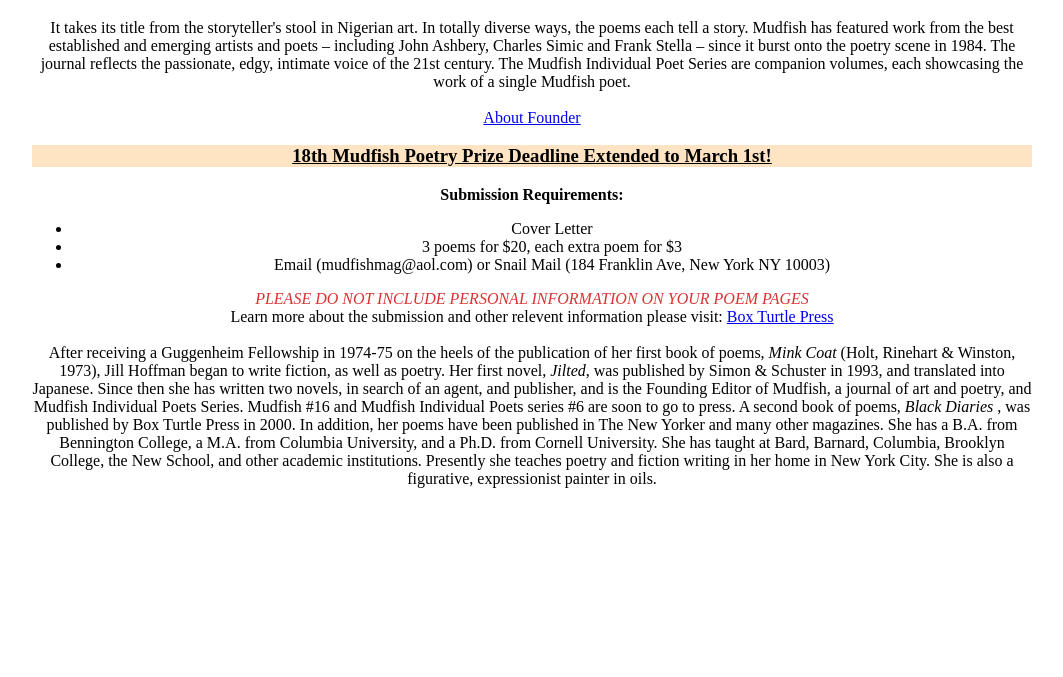
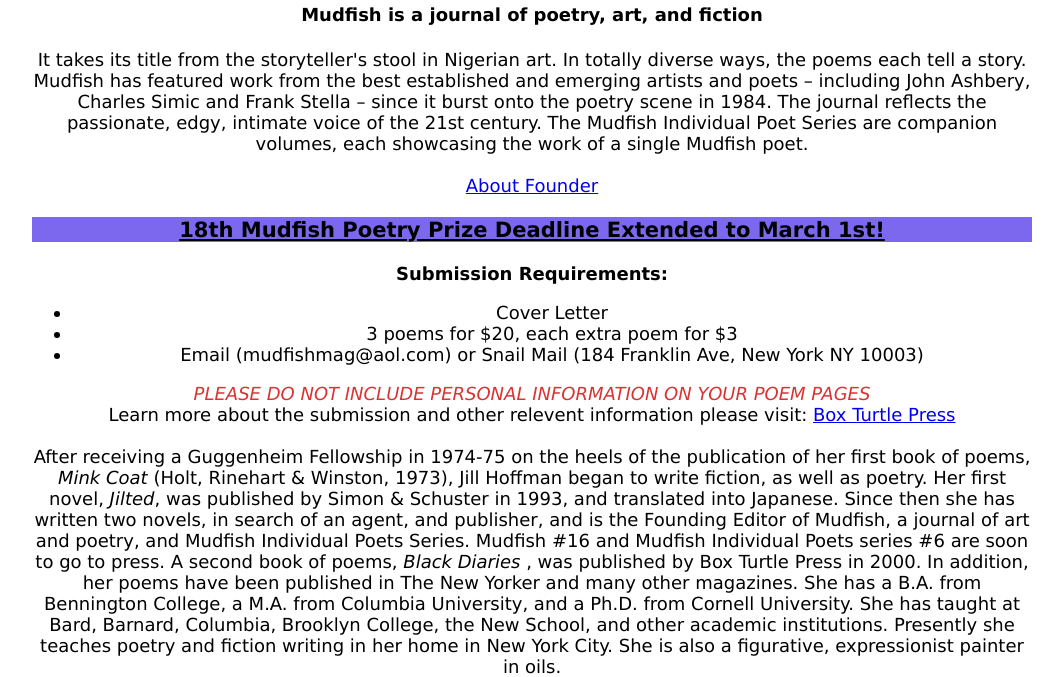
Before and after one commit to Joyce17w/Web-Development-Repository, a plain HTML site: page index.html in a window 1280 px wide. Shown: the part 275-952 px from the top of the page, without its empty margins (108-1171 px from the left). Before the commit the page ends 800 px from the top, so only its background shows below. Drawn offline with Linux system fonts and the light colour scheme.

Commit message:
changed color

```diff
--- a/index.html
+++ b/index.html
@@ -9,7 +9,7 @@
 <body>
     <h1> Box Turtle Press</h1>
     <h2> Welcome to Mudfish!</h2>
-    <img src="01_TurtleLogo copy.png" alt="boxturtlepress_logo" width="86.6", height="55.4" />
+    <img src="01_TurtleLogo copy.png" alt="boxturtlepress_logo" width="86.6" , height="55.4" />
 
     <div>
         <h2>
@@ -24,7 +24,8 @@
             Mudfish has featured work from the best established and emerging artists and poets –
             including John Ashbery, Charles Simic and Frank Stella – since it burst onto the poetry scene in 1984.
             The journal reflects the passionate, edgy, intimate voice of the 21st century.
-        The Mudfish Individual Poet Series are companion volumes, each showcasing the work of a single Mudfish poet.</p1>
+            The Mudfish Individual Poet Series are companion volumes, each showcasing the work of a single Mudfish poet.
+        </p1>
         <div>
             <br>
             <a href="#section-one">About Founder</a>
@@ -47,24 +48,25 @@
         <p><em> PLEASE DO NOT INCLUDE PERSONAL INFORMATION ON YOUR POEM PAGES </em></p>
 
         Learn more about the submission and other relevent information please visit:
-    <a href="https://mudfish.org/" target="_blank" >Box Turtle Press</a>
+        <a href="https://mudfish.org/" target="_blank">Box Turtle Press</a>
     </div>
     <br>
-    <section>
+    <section-one>
         After receiving a Guggenheim Fellowship in 1974-75 on the heels of the publication of her first book of poems,
         <em> Mink Coat </em>(Holt, Rinehart & Winston, 1973),
         Jill Hoffman began to write fiction, as well as poetry.
         Her first novel, <em>Jilted</em>, was published by Simon & Schuster in 1993, and translated into Japanese.
-        Since then she has written two novels, in search of an agent, and publisher, and is the Founding Editor of Mudfish,
+        Since then she has written two novels, in search of an agent, and publisher, and is the Founding Editor of
+        Mudfish,
         a journal of art and poetry, and Mudfish Individual Poets Series.
-        Mudfish #16 and Mudfish Individual Poets series #6  are soon to go to press.
+        Mudfish #16 and Mudfish Individual Poets series #6 are soon to go to press.
         A second book of poems, <em> Black Diaries </em>, was published by Box Turtle Press in 2000.
         In addition, her poems have been published in The New Yorker and many other magazines.
         She has a B.A. from Bennington College, a M.A. from Columbia University, and a Ph.D.
-        from Cornell University.  She has taught at Bard, Barnard, Columbia, Brooklyn College, the New School,
-        and other academic institutions.  Presently she teaches poetry and fiction writing in her home in New York City.
+        from Cornell University. She has taught at Bard, Barnard, Columbia, Brooklyn College, the New School,
+        and other academic institutions. Presently she teaches poetry and fiction writing in her home in New York City.
         She is also a figurative, expressionist painter in oils.
-    </section>
+    </section-one>
 
 </body>
 
--- a/style.css
+++ b/style.css
@@ -19,5 +19,5 @@
 title {text-align: center;width:1000px;
   margin:0 auto;}
 body {text-align: center;width:1000px;
-  margin:0 auto;}
-h3 {background-color: bisque;}
+  margin:0 auto; font-family: verdana; font-size: 18px;}
+h3 {background-color:mediumslateblue;}
```
Lines whose indentation alone changed are shown as unchanged.
